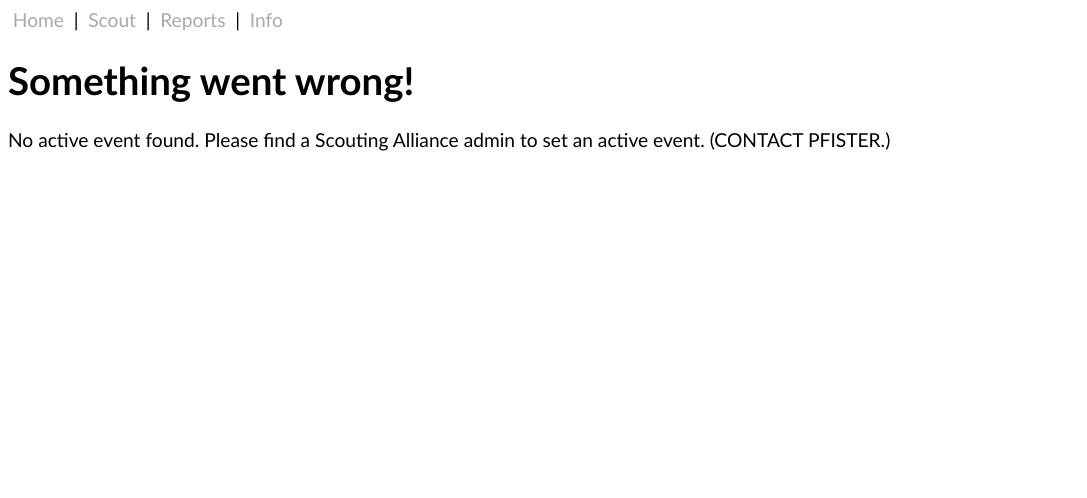
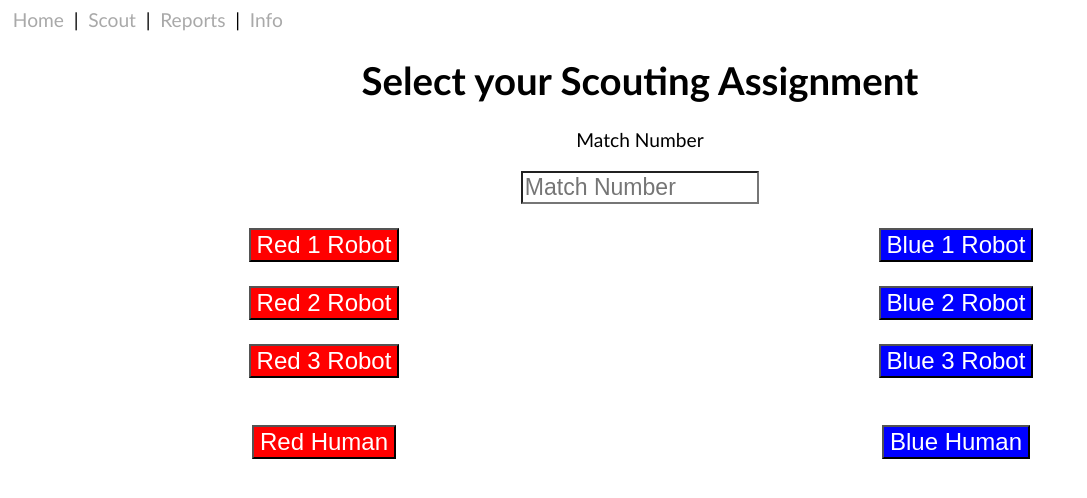
Before and after one commit to fscdata/fsc-data-scouting, a Flask app: page /scout/ in a window 1280 px wide. Shown: the top 498 px of the page, without its empty margins (0-1087 px from the left). Run offline with Flask 3, Linux system fonts and the light colour scheme.

Commit message:
upgrade to include human player scouting

```diff
--- a/database_model.py
+++ b/database_model.py
@@ -80,6 +80,8 @@ class MatchData(db.Model):
     blue_1_endgame_climb = Column(Integer)
     blue_2_endgame_climb = Column(Integer)
     blue_3_endgame_climb = Column(Integer)
+    red_human_score = Column(Integer)
+    blue_human_score = Column(Integer)
 
 class Calculation(db.Model):
     __tablename__ = 'calculated_data'
--- a/routes/scout_routes.py
+++ b/routes/scout_routes.py
@@ -1,21 +1,160 @@
 from flask import Blueprint, render_template, request, redirect
-from database_model import db, MatchTeamData, Event
+from database_model import db, MatchData, MatchTeamData, Event
 
 bp = Blueprint("scout", __name__, url_prefix="/scout")
 
-@bp.route("/", methods=['GET', 'POST'])
-def scout_page():
-    active_event_id = db.session.query(Event.event_id).filter(Event.event_currently_active == 1).scalar()
+# @bp.route("/", methods=['GET', 'POST'])
+# def scout_page():
+#     active_event_id = db.session.query(Event.event_id).filter(Event.event_currently_active == 1).scalar()
+#     if active_event_id is None:
+#         error_message = 'No active event found. Please find a Scouting Alliance admin to set an active event. (CONTACT PFISTER.)'
+#         print(f' ! {error_message}')
+#         return render_template('error.html', error_message=error_message)
+#     print(' > Rendering scout page')
+#     return render_template('scout_page.html')
+
+@bp.route('/')
+def scout_landing_page():
+    # ask scouter what they are scouting and in what match number
+    print(' > Rendering scouter routing page')
+    return render_template('scout/scout_routing_page.html')
+
+@bp.route('/robot_data', methods=['POST'])
+def scout_a_robot():
+    active_event_id = db.session\
+        .query(Event.event_id)\
+        .filter(Event.event_currently_active == 1)\
+        .scalar()
+    # ensure an event is active and ready to be scouted, error page if not
     if active_event_id is None:
         error_message = 'No active event found. Please find a Scouting Alliance admin to set an active event. (CONTACT PFISTER.)'
         print(f' ! {error_message}')
         return render_template('error.html', error_message=error_message)
-    print(' > Rendering scout page')
-    return render_template('scout_page.html')
+    if request.method == 'POST':
+        form_dict = request.form.to_dict(flat=False)
+
+        specified_match_number = form_dict['match_number'][0]
+        alliance_position = form_dict['alliance_bot'][0]
+
+        team_numbers_in_match = db.session\
+            .query(MatchData.red_1_id,
+                MatchData.red_2_id,
+                MatchData.red_3_id,
+                MatchData.blue_1_id,
+                MatchData.blue_2_id,
+                MatchData.blue_3_id)\
+            .filter(MatchData.event_id == active_event_id,
+                    MatchData.match_number == int(specified_match_number))\
+            .all()[0]
+        if alliance_position == 'red_1':
+            specified_team_number = team_numbers_in_match[0]
+        elif alliance_position == 'red_2':
+            specified_team_number = team_numbers_in_match[1]
+        elif alliance_position == 'red_3':
+            specified_team_number = team_numbers_in_match[2]
+        elif alliance_position == 'blue_1':
+            specified_team_number = team_numbers_in_match[3]
+        elif alliance_position == 'blue_2':
+            specified_team_number = team_numbers_in_match[4]
+        elif alliance_position == 'blue_3':
+            specified_team_number = team_numbers_in_match[5]
+
+        return render_template(
+            'scout/scout_robot_page.html',
+            match_number=specified_match_number,
+            team_number=specified_team_number)
+
+@bp.route('/human_data', methods=['POST'])
+def scout_a_human():
+    active_event_id = db.session\
+        .query(Event.event_id)\
+        .filter(Event.event_currently_active == 1)\
+        .scalar()
+    # ensure an event is active and ready to be scouted, error page if not
+    if active_event_id is None:
+        error_message = 'No active event found. Please find a Scouting Alliance admin to set an active event. (CONTACT PFISTER.)'
+        print(f' ! {error_message}')
+        return render_template('error.html', error_message=error_message)
+    if request.method == 'POST':
+        form_dict = request.form.to_dict(flat=False)
+        specified_match_number = form_dict['match_number'][0]
+        specified_alliance = form_dict['alliance_human'][0].strip('_human')
+
+        print(specified_alliance)
+
+        return render_template(
+            'scout/scout_human_page.html',
+            match_number=specified_match_number,
+            alliance=specified_alliance)
+
+@bp.route('/add_human_data', methods=['POST'])
+def add_scout_data_human():
+    active_event_id = db.session\
+        .query(Event.event_id)\
+        .filter(Event.event_currently_active == 1)\
+        .scalar()
+    print(f'Active event ID for new scouting record: {active_event_id}')
+
+    if request.method == 'POST':
+        form_dict = request.form.to_dict(flat=False)
+
+        # capture and validate fields from form
+        required_fields = ['match_number', 'alliance', 'human_fuel_score']
+        for field in required_fields:
+            if field not in form_dict:
+                error_message = f'Missing required field: {field}'
+                print(f' ! {error_message}')
+                return render_template('error.html', error_message=error_message)
+        if not form_dict['match_number'][0].isdigit():
+            error_message = f'Match number must be a positive integer (such as 1) and not include letters or spaces --- user entered {form_dict["match_number"][0]}. Please hit "Back," check your inputs, and try again.'
+            print(f' ! {error_message}')
+            return render_template('error.html', error_message=error_message)
+        if not form_dict['alliance'][0] in ('red', 'blue'):
+            error_message = f'Alliance must be either blue or red --- user entered {form_dict["alliance"][0]}. Please hit "Back," check your inputs, and try again.'
+            print(f' ! {error_message}')
+            return render_template('error.html', error_message=error_message)
+        validated_form_data = {
+            'event_id': active_event_id,
+            'match_number': int(form_dict['match_number'][0], 0),
+            'alliance': form_dict['alliance'][0],
+            'human_fuel_score': int(form_dict['human_fuel_score'][0], 0),}
+
+        if not validated_form_data:
+            error_message = 'Data validation failed, please hit "Back," check your inputs, and try again.'
+            print(f' ! {error_message}')
+            return render_template('error.html', error_message=error_message)
+
+        try:
+            existing_match = db.session\
+                .query(MatchData)\
+                .filter(
+                    MatchData.event_id == active_event_id,
+                    MatchData.match_number == validated_form_data['match_number'])\
+                .first()
+            if validated_form_data['alliance'] == 'blue':
+                existing_match.blue_human_score = validated_form_data['human_fuel_score']
+            elif validated_form_data['alliance'] == 'red':
+                existing_match.red_human_score = validated_form_data['human_fuel_score']
+            else:
+                error_message = f'Alliance can either be blue or red, not {validated_form_data["alliance"]}. please hit "Back," check your inputs, and try again.'
+                print(f' ! {error_message}')
+                return render_template('error.html', error_message=error_message)
+            db.session.commit()
+
+            print(f' > Successfully added scouting record to database')
+            return redirect('/confirmed')
+        except Exception as e:
+            db.session.rollback()
+            error_message = f'An error occurred while adding the record to the database: {str(e)}. Please hit "Back," check your inputs, and try again. If you have seen this multiple times CONTACT PFISTER.'
+            print(f' ! {error_message}')
+            return render_template('error.html', error_message=error_message)
 
 @bp.route('/add_data', methods=['POST'])
-def add_new():
-    active_event_id = db.session.query(Event.event_id).filter(Event.event_currently_active == 1).scalar()
+def add_scout_data_robot():
+    active_event_id = db.session\
+        .query(Event.event_id)\
+        .filter(Event.event_currently_active == 1)\
+        .scalar()
     print(f'Active event ID for new scouting record: {active_event_id}')
 
     if request.method == 'POST':
--- a/static/css/main.css
+++ b/static/css/main.css
@@ -27,7 +27,7 @@
 }
 
 .infoDiv {
-  width: 80%;
+  /* width: 80%; */
   background-color: transparent;
   text-align: left;
   font-family: Calibri, Helvetica, sans-serif;
@@ -38,6 +38,14 @@
   text-align: center;
   font-family: Calibri, Helvetica, sans-serif;
   font-size: larger;
+}
+.scoutFloatLeftDiv {
+  width: 50%;
+  float: left;
+}
+.scoutFloatRightDiv {
+  width: 50%;
+  float: right;
 }
 .scoutDiv {
   width: 100%;
@@ -60,6 +68,18 @@ td, th {
 select {
   font-size: large;
   background-color: transparent;
+}
+.bigRedButton {
+  background-color: red;
+  font-size: x-large;
+  color: white;
+  margin-top: 1em;
+}
+.bigBlueButton {
+  background-color: blue;
+  font-size: x-large;
+  color: white;
+  margin-top: 1em;
 }
 .numbox {
   width: 3em;
--- /dev/null
+++ b/templates/scout/scout_routing_page.html
@@ -0,0 +1,36 @@
+{% extends "base.html" %}
+{% block content %}
+    <div class="scoutDiv">
+        <h1>Select your Scouting Assignment</h1>
+        <form action="/scout/robot_data" method="POST">
+
+        <p>Match Number</p>
+        <input type="text" name="match_number" placeholder="Match Number" size="15" class="textBox" required>
+
+        <br />
+        <div class="scoutFloatLeftDiv">
+            <button name="alliance_bot" class="bigRedButton" type="submit" value="red_1">Red 1 Robot</button>
+            <br />
+            <button name="alliance_bot" class="bigRedButton" type="submit" value="red_2">Red 2 Robot</button>
+            <br />
+            <button name="alliance_bot" class="bigRedButton" type="submit" value="red_3">Red 3 Robot</button>
+            <br />
+            <br />
+            <button name="alliance_human" class="bigRedButton" type="submit" value="red_human" formaction="/scout/human_data">Red Human</button>
+        </div>
+        <div class="scoutFloatRightDiv">
+            <button name="alliance_bot" class="bigBlueButton" type="submit" value="blue_1">Blue 1 Robot</button>
+            <br />
+            <button name="alliance_bot" class="bigBlueButton" type="submit" value="blue_2">Blue 2 Robot</button>
+            <br />
+            <button name="alliance_bot" class="bigBlueButton" type="submit" value="blue_3">Blue 3 Robot</button>
+            <br />
+            <br />
+            <button name="alliance_human" class="bigBlueButton" type="submit" value="blue_human" formaction="/scout/human_data">Blue Human</button>
+        </div>
+    </div>
+{% endblock %}
+
+
+<input type="submit" name="action" value="Update" />
+<input type="submit" name="action" value="Delete" />
```
Also changed, not shown: migrations/versions/314e74343d0d_new_match_data_type_for_travel.py (deleted, +0 -38 lines), migrations/versions/9fb957ba9223_new_table_for_event_schedule.py (deleted, +0 -54 lines), migrations/versions/a79afead8188_new_match_data_columns.py (deleted, +0 -74 lines), migrations/versions/a9eb1286bfdb_match_first_teleop_climb_term.py (deleted, +0 -38 lines), migrations/versions/b4be902ab761_include_human_player.py (added, +34 -0 lines), templates/scout/scout_human_page.html (added, +32 -0 lines), templates/scout/scout_robot_page.html (renamed from templates/scout_page.html, +17 -9 lines).
